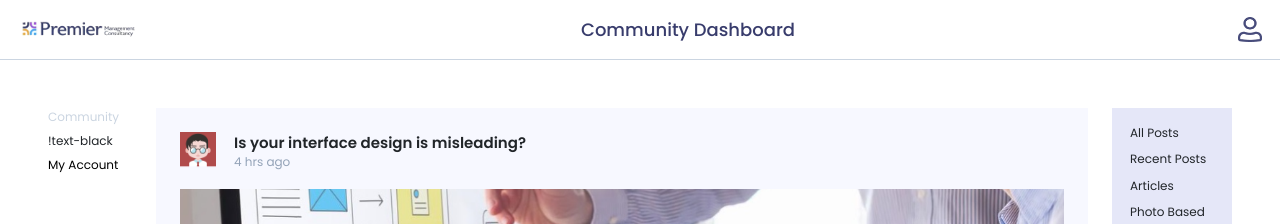
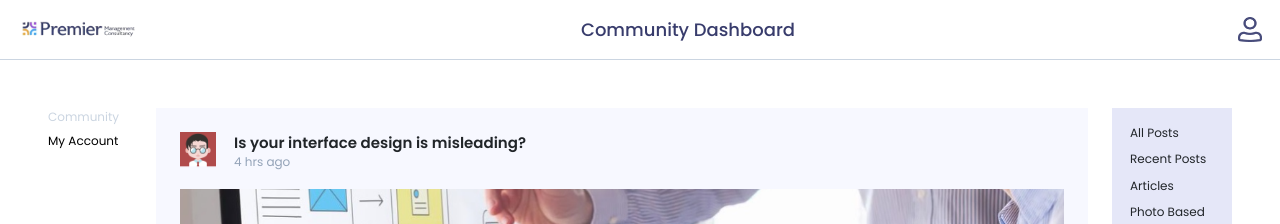
Before and after one commit to muaz2522/premier-management-company-admin, a React (Vite) app: page /dashboard in a window 1280 px wide. Shown: the top 224 px of the page. Built offline with nearby package versions, Linux system fonts and the light colour scheme.

Commit message:
link modify

```diff
--- a/src/dashboard/components/home/Link.jsx
+++ b/src/dashboard/components/home/Link.jsx
@@ -29,7 +29,7 @@ function Link({ className, isOpen }) {
                     Community
                 </NavLink>}
 
-                {isOpen ? <NavPost className="block" /> : "!text-black"}
+                {isOpen ? <NavPost className="block" /> : ""}
 
                 {isOpen ? <div className="flex gap-3 flex-col">
 
```
